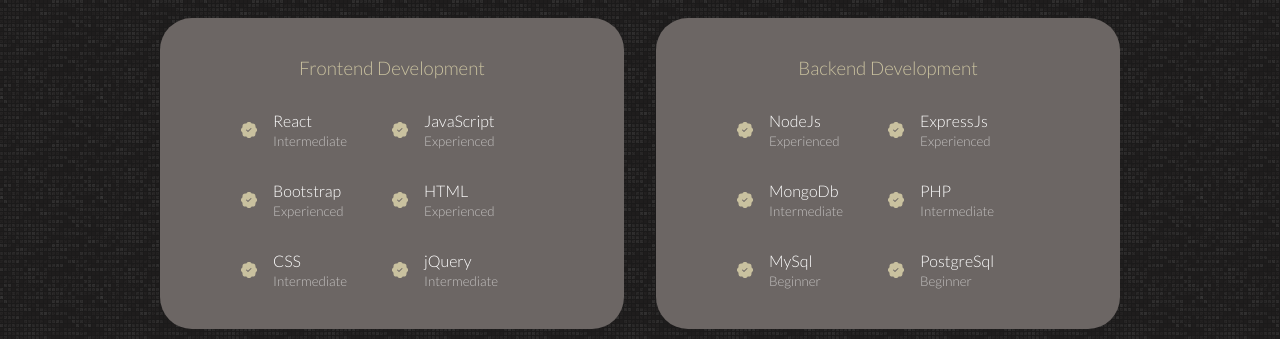
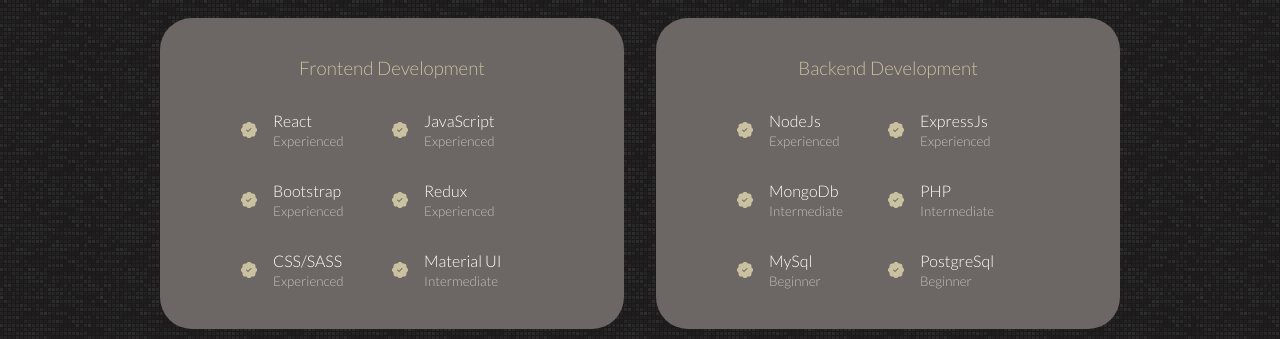
Before and after one commit to MazanLabeeb/My-React-Portfolio, a React (Create React App) app: page / in a window 1280 px wide. Shown: the part 1560-1899 px from the top of the page. Built offline with nearby package versions, Linux system fonts and the light colour scheme.

Commit message:
experience updated

```diff
--- a/src/components/experience/experience.component.jsx
+++ b/src/components/experience/experience.component.jsx
@@ -16,7 +16,7 @@
                             <BsPatchCheckFill className="experience-details-icon"/>
                             <div>
                                 <h4>React</h4>
-                                <small className="text-light">Intermediate</small>
+                                <small className="text-light">Experienced</small>
                             </div>
                         </article>
 
@@ -39,7 +39,7 @@
                         <article className="experience-details">
                             <BsPatchCheckFill  className="experience-details-icon"/>
                             <div>
-                                <h4>HTML</h4>
+                                <h4>Redux</h4>
                                 <small className="text-light">Experienced</small>
                             </div>
                         </article>
@@ -47,8 +47,8 @@
                         <article className="experience-details">
                             <BsPatchCheckFill className="experience-details-icon"/>
                             <div>
-                                <h4>CSS</h4>
-                                <small className="text-light">Intermediate</small>
+                                <h4>CSS/SASS</h4>
+                                <small className="text-light">Experienced</small>
                             </div>
                         </article>
 
@@ -56,7 +56,7 @@
                         <article className="experience-details">
                             <BsPatchCheckFill className="experience-details-icon"/>
                             <div>
-                                <h4>jQuery</h4>
+                                <h4>Material UI</h4>
                                 <small className="text-light">Intermediate</small>
                             </div>
                         </article>
```
